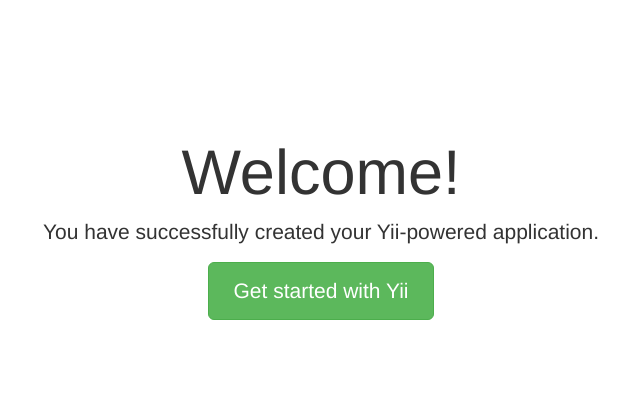
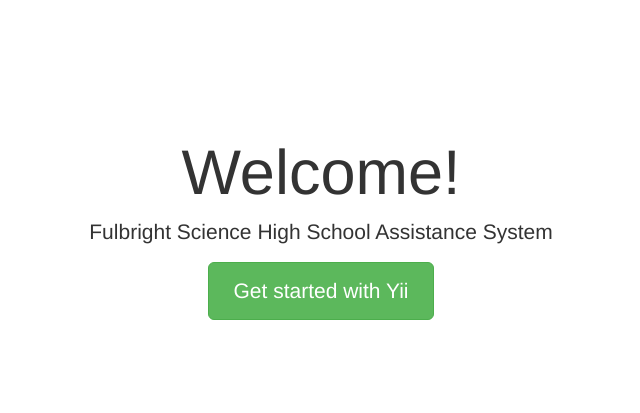
Before and after one commit to joegeneq/apc-softdev-it111-09, a Yii app: template practice/riayson/basic/views/site/index.php in a window 1280 px wide. Shown: the top 413 px of the page, without its empty margins (319-959 px from the left). Run offline with PHP 8.4 and a stand-in for Yii, Linux system fonts and the light colour scheme; the template is opened without the code that fills it, so the values that code supplies are empty; some libraries are stand-ins or nearby versions.

Commit message:
Modified index.php for practice.

```diff
--- a/practice/riayson/basic/views/site/index.php
+++ b/practice/riayson/basic/views/site/index.php
@@ -7,7 +7,7 @@ $this->title = 'My Yii Application';
     <div class="jumbotron">
         <h1>Welcome!</h1>
 
-        <p class="lead">You have successfully created your Yii-powered application.</p>
+        <p class="lead">Fulbright Science High School Assistance System</p>
 
         <p><a class="btn btn-lg btn-success" href="http://www.yiiframework.com">Get started with Yii</a></p>
     </div>
```
